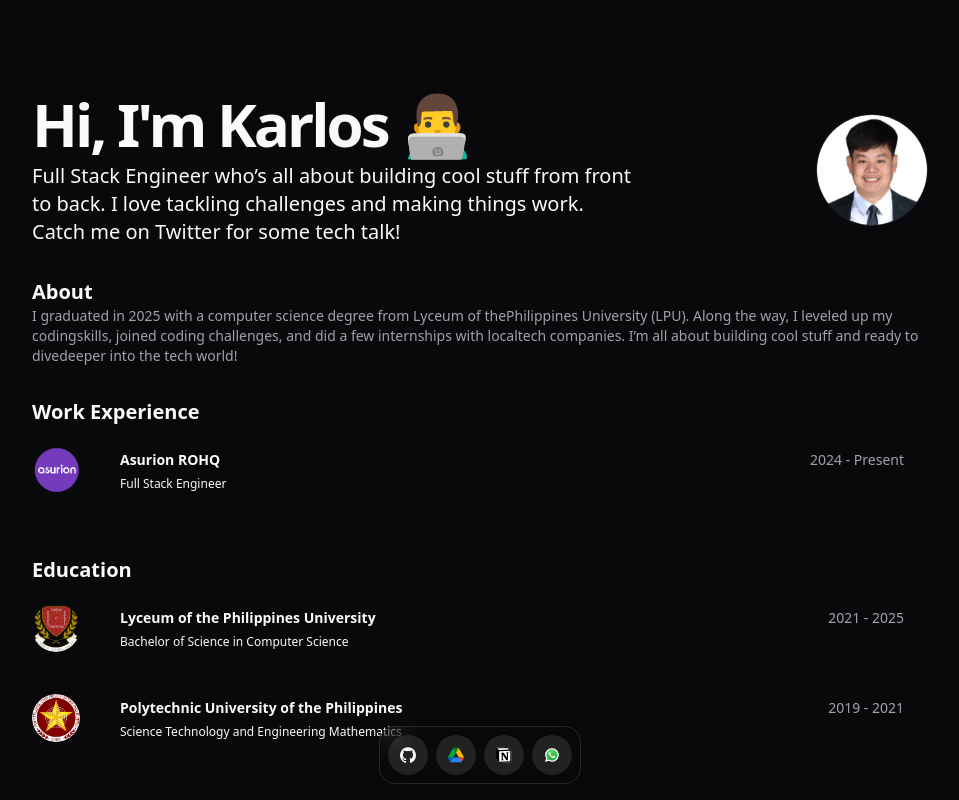
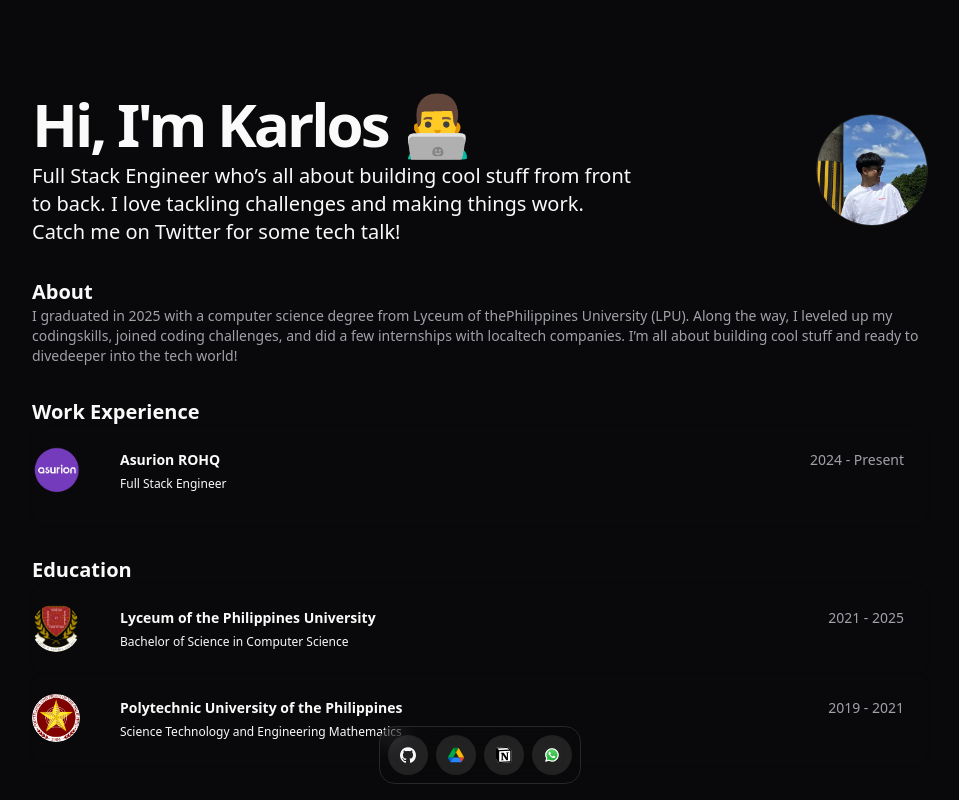
Before and after one commit to karlosM1/Portfolio, a React (Vite) app in the folder my-portfolio/: page / in a window 1280 px wide. Shown: the top 800 px of the page, without its empty margins (160-1119 px from the left). Built offline with nearby package versions, Linux system fonts and the light colour scheme.

Commit message:
fix: responsive

```diff
--- a/my-portfolio/src/components/person-description.tsx
+++ b/my-portfolio/src/components/person-description.tsx
@@ -8,8 +8,8 @@ export function PersonDescription({
   image,
 }: PersonDescriptionProps) {
   return (
-    <div className="flex flex-row justify-center items-center gap-4">
-      <div className="flex-col flex flex-1 space-y-1.5">
+    <div className="flex flex-row justify-center items-center gap-2 sm:gap-2 md:gap-4 lg:gap-6">
+      <div className="flex-col flex flex-1">
         <BlurFade delay={0.02} inView>
           <h1 className="text-3xl mb-2 font-bold tracking-tighter sm:text-5xl xl:text-6xl/none">
             Hi, I'm {name} 👨‍💻
@@ -20,7 +20,11 @@ export function PersonDescription({
       <div>
         <BlurFade delay={0.04}>
           <Avatar className="size-28 border">
-            <AvatarImage className="w-full" src={image} alt="profile-picture" />
+            <AvatarImage
+              className="w-full h-full object-cover"
+              src={image}
+              alt="profile-picture"
+            />
             <AvatarFallback>CN</AvatarFallback>
           </Avatar>
         </BlurFade>
--- a/my-portfolio/src/components/technologies.tsx
+++ b/my-portfolio/src/components/technologies.tsx
@@ -32,7 +32,7 @@ const ReviewCard = ({ img, name }: { img: string; name: string }) => {
 
 export function Technologies() {
   return (
-    <div className="relative flex h-[300px] w-full flex-col items-center justify-center overflow-hidden bg-background md:shadow-xl">
+    <div className="relative flex h-[200px] w-full flex-col items-center justify-center overflow-hidden bg-background md:shadow-xl">
       <Marquee pauseOnHover className="[--duration:15s]">
         {firstRow.map((review) => (
           <ReviewCard key={review.name} {...review} />
--- a/my-portfolio/src/data/resume.tsx
+++ b/my-portfolio/src/data/resume.tsx
@@ -1,5 +1,4 @@
 import { Mail } from "lucide-react";
-import { SvgIcons } from "@/components/Icons/icons";
 
 export const DATA = {
   name: "Karlos Miguel Serrano",
--- a/my-portfolio/src/routes/index.tsx
+++ b/my-portfolio/src/routes/index.tsx
@@ -15,13 +15,13 @@ export const Route = createFileRoute("/")({
 
 function RouteComponent() {
   return (
-    <div className="flex flex-col min-h-[100dvh] space-y-10">
+    <div className="flex flex-col min-h-[100dvh] space-y-10 sm:mx-14 md:mx-20">
       <div className="mx-auto w-full max-w-4xl space-y-8">
         <section>
           <PersonDescription
             name={DATA.name.split(" ")[0]}
             description={DATA.description}
-            image="../../src/assets/serrano.jpg"
+            image="../../src/assets/me.jpg"
           />
         </section>
         <section>
```
Also changed, not shown: my-portfolio/src/assets/me.jpg (added).
